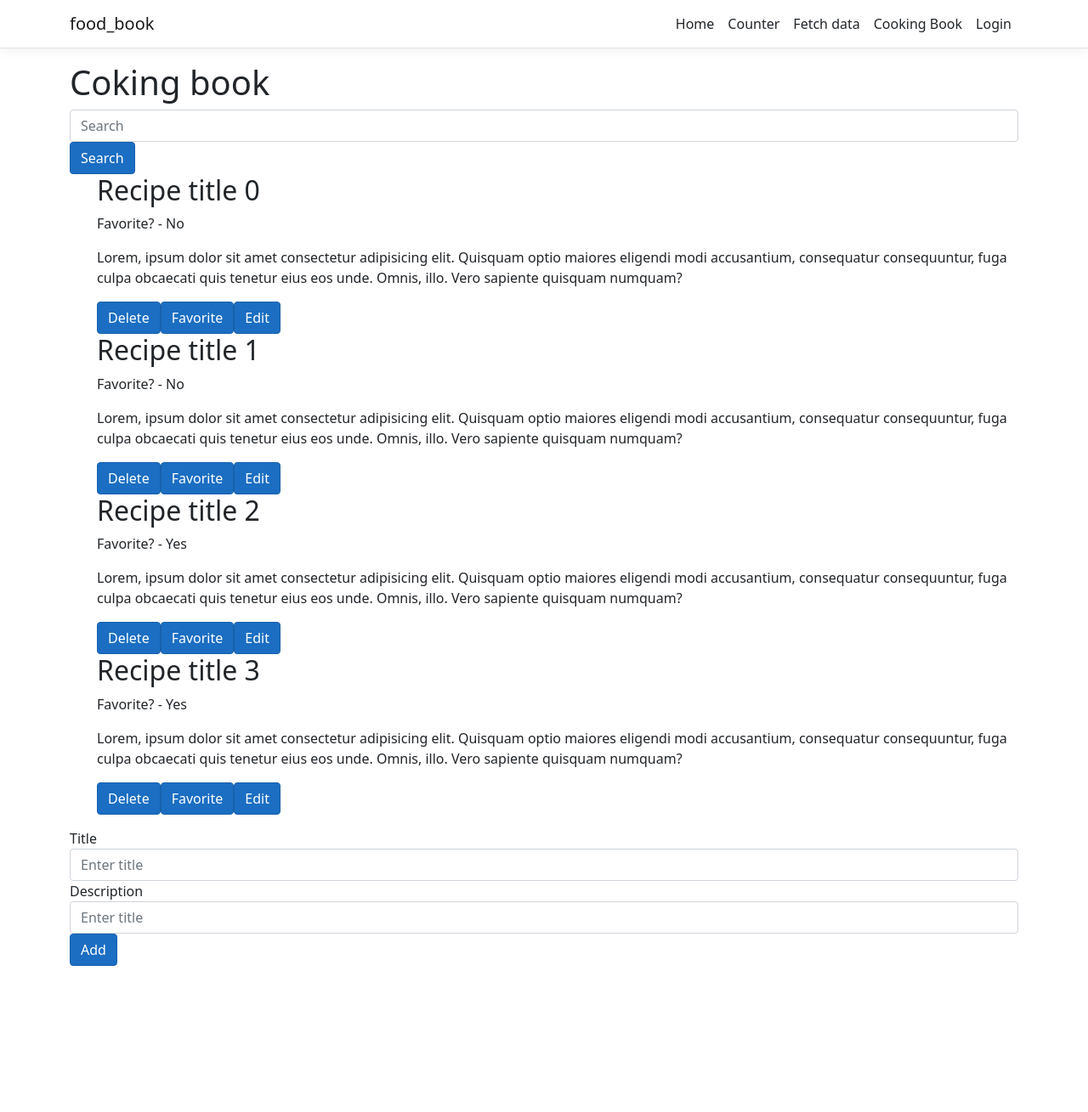
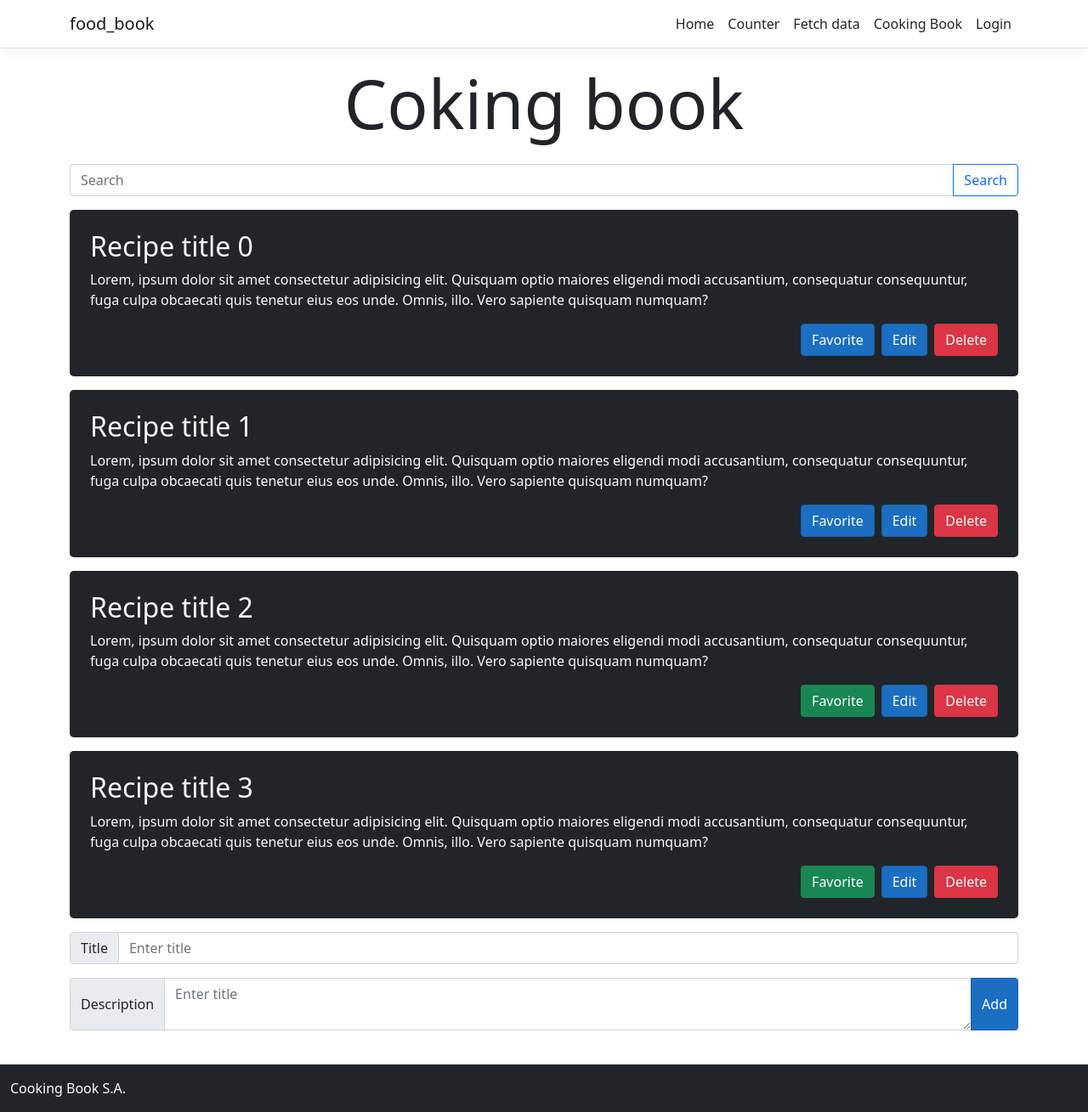
Before and after one commit to dperkowski/food-book, a React (Create React App) app in the folder ClientApp/: page /cooking-book in a window 1280 px wide. Shown: the whole page at 85% size. Before the commit the page ends 1137 px from the top, so only its background shows below. Built offline with nearby package versions, Linux system fonts and the light colour scheme.

Commit message:
Bootstrap styles

```diff
--- /dev/null
+++ b/ClientApp/src/components/Footer.js
@@ -0,0 +1,11 @@
+import React, { useState } from "react";
+
+const Footer = () => {
+  return (
+    <footer className="container-fluid mt-auto py-3 bg-dark text-light">
+      Cooking Book S.A.
+    </footer>
+  );
+};
+
+export default Footer;
--- a/ClientApp/src/components/Layout.js
+++ b/ClientApp/src/components/Layout.js
@@ -1,15 +1,17 @@
 import React, { Component } from "react";
 import { Container } from "reactstrap";
 import NavMenu from "./NavMenu";
+import Footer from "./Footer";
 
 export class Layout extends Component {
   static displayName = Layout.name;
 
   render() {
     return (
-      <div>
+      <div className="d-flex flex-column min-vh-100">
         <NavMenu />
-        <Container>{this.props.children}</Container>
+        {this.props.children}
+        <Footer />
       </div>
     );
   }
--- a/ClientApp/src/pages/CookingBook/index.js
+++ b/ClientApp/src/pages/CookingBook/index.js
@@ -157,65 +157,64 @@ const CookingBook = () => {
 
   const searchBar = (
     <form onSubmit={handleSearchSubmit}>
+      <div class="input-group mb-3">
         <input
           type="text"
           className="form-control"
           placeholder="Search"
           onChange={handleSearch}
           value={searchValue}
-      />
-      <button type="submit" className="btn btn-primary">
+          aria-label="Search"
+        ></input>
+        <button class="btn btn-outline-primary" type="button">
           Search
         </button>
+      </div>
     </form>
   );
 
   const editForm = (recipe) => (
-    <div key={recipe.id} className="recipes__item">
+    <div key={recipe.id} className="p-4 mb-3 bg-dark text-light rounded-3">
       <form onSubmit={(e) => editRecipe(e, recipe.id)}>
-        <div className="form-group">
-          <label>Title</label>
+        <div className="input-group mb-3">
+          <span class="input-group-text">title</span>
           <input
             type="text"
             className="form-control"
-            aria-describedby="recipeTitle"
+            aria-describedby="Title"
             placeholder="Enter title"
             value={recipeValue.title}
             onChange={(e) => handleEditorInputChange(e, "title")}
           ></input>
         </div>
-        <div className="form-group">
-          <label>Description</label>
-          <input
+
+        <div className="input-group">
+          <span class="input-group-text">Description</span>
+          <textarea
             type="text"
             className="form-control"
-            aria-describedby="recipeTitle"
+            aria-describedby="Description"
             placeholder="Enter title"
             value={recipeValue.description}
             onChange={(e) => handleEditorInputChange(e, "description")}
-          ></input>
+          ></textarea>
+          <button type="submit" className="btn btn-primary">
+            Done
+          </button>
         </div>
-        <button type="submit" className="btn btn-primary">
-          Edit
-        </button>
       </form>
     </div>
   );
 
   const singleRecipe = (recipe) =>
     recipe.isVisible ? (
-      <div key={recipe.id} className="recipes__item">
-        <h2 className="recipes__title">{recipe.title}</h2>
-        <p>Favorite? - {recipe.isFav ? "Yes" : "No"}</p>
-        <p className="recipes__description">{recipe.description}</p>
+      <div key={recipe.id} className="p-4 mb-3 bg-dark text-light rounded-3">
+        <h2>{recipe.title}</h2>
+        <p>{recipe.description}</p>
+
+        <div className="d-grid gap-2 d-md-flex justify-content-md-end">
           <button
-          className="btn btn-primary"
-          onClick={() => deleteRecipe(recipe.id)}
-        >
-          Delete
-        </button>
-        <button
-          className="btn btn-primary"
+            className={recipe.isFav ? "btn btn-success" : "btn btn-primary"}
             onClick={() => setFavRecipe(recipe.id)}
           >
             Favorite
@@ -226,6 +225,13 @@ const CookingBook = () => {
           >
             Edit
           </button>
+          <button
+            className="btn btn-danger"
+            onClick={() => deleteRecipe(recipe.id)}
+          >
+            Delete
+          </button>
+        </div>
       </div>
     ) : null;
 
@@ -237,8 +243,8 @@ const CookingBook = () => {
 
   const addRecipeForm = (
     <form onSubmit={addRecipe}>
-      <div className="form-group">
-        <label>Title</label>
+      <div class="input-group mb-3">
+        <span class="input-group-text">Title</span>
         <input
           type="text"
           className="form-control"
@@ -248,29 +254,43 @@ const CookingBook = () => {
           onChange={(e) => handleAddRecipeInputChange(e, "title")}
         ></input>
       </div>
-      <div className="form-group">
-        <label>Description</label>
-        <input
+
+      <div class="input-group mb-3">
+        <span class="input-group-text">Description</span>
+        <textarea
           type="text"
           className="form-control"
           aria-describedby="recipeTitle"
           placeholder="Enter title"
           value={newRecipe.description}
           onChange={(e) => handleAddRecipeInputChange(e, "description")}
-        ></input>
-      </div>
-      <button type="submit" className="btn btn-primary">
+        ></textarea>
+        <button class="btn btn-primary" type="submit">
           Add
         </button>
+      </div>
     </form>
   );
 
   return (
-    <div>
-      <h1>Coking book</h1>
-      {searchBar}
-      <ul className="recipes">{recipeListMap}</ul>
-      {addRecipeForm}
+    <div className="container mb-4">
+      <div className="row">
+        <div className="col-md-12">
+          <h1 className="display-1 mb-4 text-center">Coking book</h1>
+        </div>
+      </div>
+
+      <div className="row">
+        <div className="col-md-12">{searchBar}</div>
+      </div>
+
+      <div className="row">
+        <div className="col-md-12">{recipeListMap}</div>
+      </div>
+
+      <div className="row">
+        <div className="col-md-12">{addRecipeForm}</div>
+      </div>
     </div>
   );
 };
--- a/ClientApp/src/pages/Login/index.js
+++ b/ClientApp/src/pages/Login/index.js
@@ -54,8 +54,8 @@ const CookingBook = () => {
 
   const loginForm = (
     <form onSubmit={handleLoginSubmit}>
-      <div className="form-group">
-        <label>Login</label>
+      <div className="input-group mb-3">
+        <span class="input-group-text">Email</span>
         <input
           type="text"
           className="form-control"
@@ -65,8 +65,9 @@ const CookingBook = () => {
           onChange={(e) => handleLoginInputChange(e, "email")}
         ></input>
       </div>
-      <div className="form-group">
-        <label>Password</label>
+
+      <div className="input-group">
+        <span class="input-group-text">Password</span>
         <input
           type="password"
           className="form-control"
@@ -75,20 +76,28 @@ const CookingBook = () => {
           value={loginValue.password}
           onChange={(e) => handleLoginInputChange(e, "password")}
         ></input>
+        <button type="submit" className="btn btn-primary">
+          Login
+        </button>
       </div>
-      <button type="submit" className="btn btn-primary">
-        Login
-      </button>
     </form>
   );
 
   return (
-    <div>
-      <h1>Login</h1>
-      <h2>User: {loggedUser.email}</h2>
-      <h2>Password: {loggedUser.password}</h2>
-      <h2>Id: {loggedUser.id}</h2>
-      {loginForm}
+    <div className="container mt-auto">
+      <div className="row">
+        <h1 className="display-1 mb-4 text-center">Login</h1>
+      </div>
+
+      <div className="row">
+        <div className="col-md-6 offset-md-3">{loginForm}</div>
+      </div>
+
+      <div className="row">
+        <p>User: {loggedUser.email}</p>
+        <p>Password: {loggedUser.password}</p>
+        <p>Id: {loggedUser.id}</p>
+      </div>
     </div>
   );
 };
```
Lines whose indentation alone changed are shown as unchanged.
